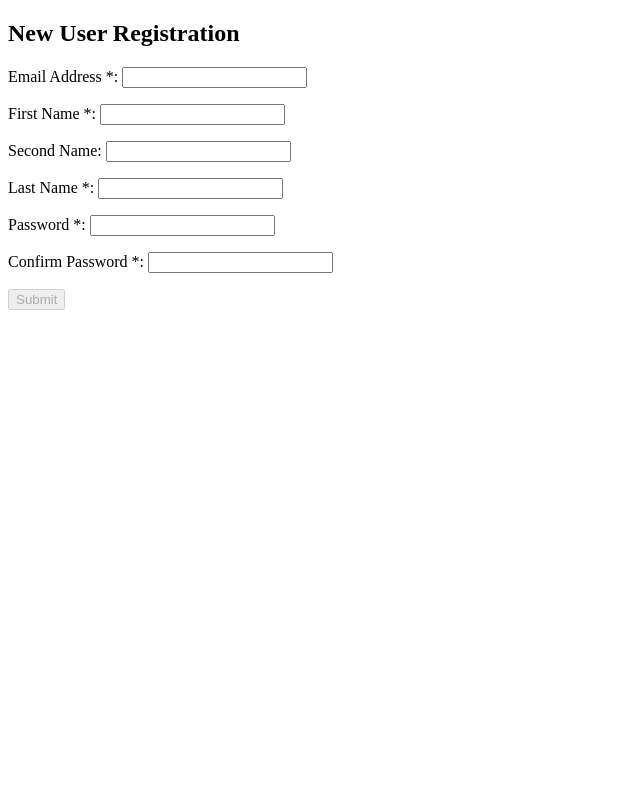
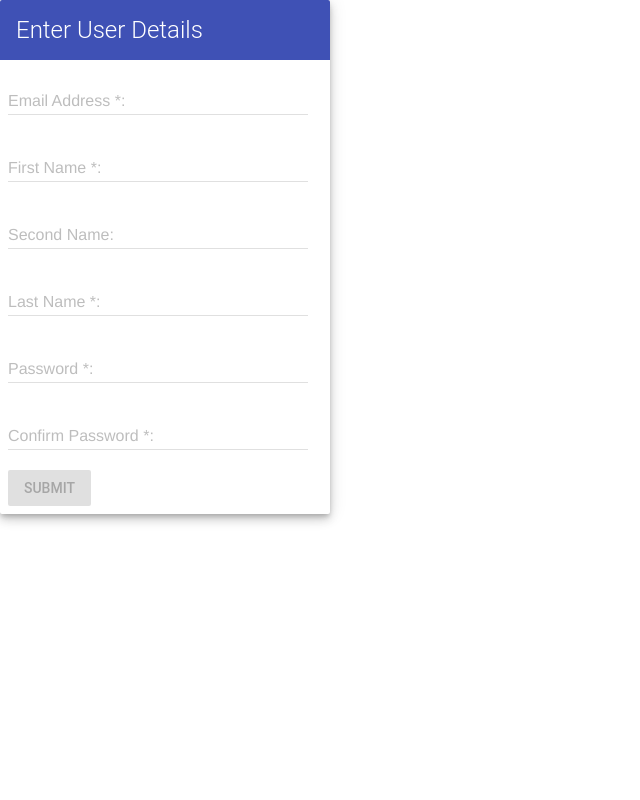
Before and after one commit to CarlJacobs1/theBearCave, a PHP site: page /newUser.php in a window 1280 px wide. Shown: the whole page, without its empty margins (0-640 px from the left). Run offline with PHP 8.4, Linux system fonts and the light colour scheme.

Commit message:
Updated User Login Page and User Creation Page to use Material Design Lite

```diff
--- a/src/Pages/newUser.php
+++ b/src/Pages/newUser.php
@@ -2,61 +2,106 @@
 <html>
 <head>
 	<title>New User Registration</title>
-	<script type="text/javascript" src="./JS/NewUser/NewUser.js"></script>
+	<link rel="stylesheet" href="./CSS/material.min.css">
+	<script src="./CSS/material.min.js"></script>
+	<script  src="./JS/NewUser/newUser.js"></script>
 </head>
 <body>
+	<div class="mdl-layout mdl-js-layout">
+		<div class="mdl-card mdl-shadow--6dp">
+			<div class="mdl-card__title mdl-color--primary mdl-color-text--white" >
+				<h2 class="mdl-card__title-text">Enter User Details</h2>
+			</div>
+
+			<form action="newUser.php" method="post">
+				<div class="mdl-card__actions">
+					<div class="mdl-textfield mdl-js-textfield mdl-textfield--floating-label">
+						<input class="mdl-textfield__input" type="text" name="username" id="username" onkeyup="validateFormData()">
+						<label class="mdl-textfield__label" for="username">Email Address *: </label>
+					</div>
+					<div class="mdl-textfield mdl-js-textfield mdl-textfield--floating-label">
+
+						<input class="mdl-textfield__input" type="text" name="first_name" id="first_name" onkeyup="validateFormData()">
+						<label class="mdl-textfield__label" for="first_name">First Name *:</label>
+					</div>
+					<div class="mdl-textfield mdl-js-textfield mdl-textfield--floating-label">
+
+						<input class="mdl-textfield__input" type="text" name="second_name" id="second_name" onkeyup="validateFormData()">
+						<label class="mdl-textfield__label" for="second_name">Second Name:</label>
+					</div>
+					<div class="mdl-textfield mdl-js-textfield mdl-textfield--floating-label">
+
+						<input class="mdl-textfield__input" type="text" name="last_name" id="last_name" onkeyup="validateFormData()">
+						<label class="mdl-textfield__label" for="last_name">Last Name *:</label>
+					</div>
+					<div class="mdl-textfield mdl-js-textfield mdl-textfield--floating-label">
+
+						<input class="mdl-textfield__input" type="password" name="password" id="password" onkeyup="validateFormData()">
+						<label class="mdl-textfield__label" for="password">Password *:</label>
+					</div>
+					<div class="mdl-textfield mdl-js-textfield mdl-textfield--floating-label">
+
+						<input class="mdl-textfield__input"  type="password" name="password2" id="password2" onkeyup="validateFormData()">
+						<label class="mdl-textfield__label" for="password2">Confirm Password *: </label>
+					</div>
+					<button class="mdl-button mdl-js-button mdl-button--raised mdl-button--colored" type="submit"  name='createUser' id="createUser" disabled="disabled">Submit</button>
+					<label name="password_confirmation_label" id="password_confirmation_label"></label>
+				</div>
+			</form>
+			<?php
+			include('../Include/users/newUserRegistration.php');
+			?>
+		</div>
+
+	</div>
+
+
+
+<!--
 	<div>
 		<h2>New User Registration</h2>
 		<form action="newUser.php" method="post">
 			<p>
 				<span>
-					<label>Email Address *: </label>
-					<input type="text" name="username" id="username" onkeyup="validateFormData()">
+
 				</span>
 			</p>
 			<p>
 				<span>
-					<label>First Name *:</label>
-					<input type="text" name="first_name" id="first_name" onkeyup="validateFormData()">
+
 				</span>
 			</p>
 
 			<p>
 				<span>
-					<label>Second Name:</label>
-					<input type="text" name="second_name" id="second_name" onkeyup="validateFormData()">
-				</span>
-			</p>
-			<p>
-				<span>
-					<label>Last Name *:</label>
-					<input type="text" name="last_name" id="last_name" onkeyup="validateFormData()">
-				</span>
-			</p>
-			<p>
-				<span>
-					<label>Password *:</label>
-					<input type="password" name="password" id="password" onkeyup="validateFormData()">
+
 				</span>
 			</p>
 			<p>
 				<span>
 
-					<label>Confirm Password *: </label>
-					<input type="password" name="password2" id="password2" onkeyup="validateFormData()">
 				</span>
 			</p>
 			<p>
-				<label name="password_confirmation_label" id="password_confirmation_label"></label>
+				<span>
+
+				</span>
+			</p>
+			<p>
+				<span>
+
+
+				</span>
+			</p>
+			<p>
+
 			</p>
 			<p>
 				<input type="submit" name="createUser" id="createUser" disabled="disabled">
 			</p>
 		</form>
 	</div>
-	<?php
-	include('../Include/users/newUserRegistration.php');
-	?>
+-->
 
 
 </body>
```
Also changed, not shown: src/Pages/login.php (+39 -4 lines).
